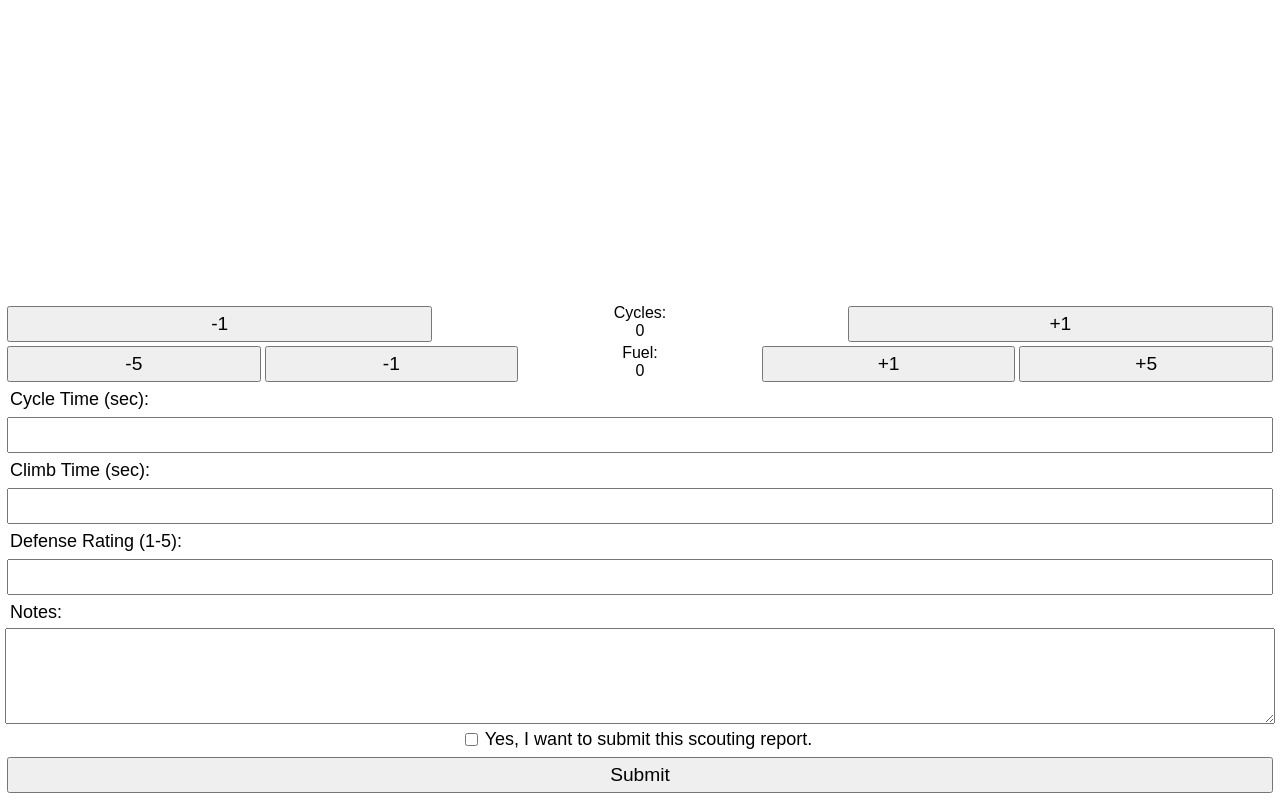
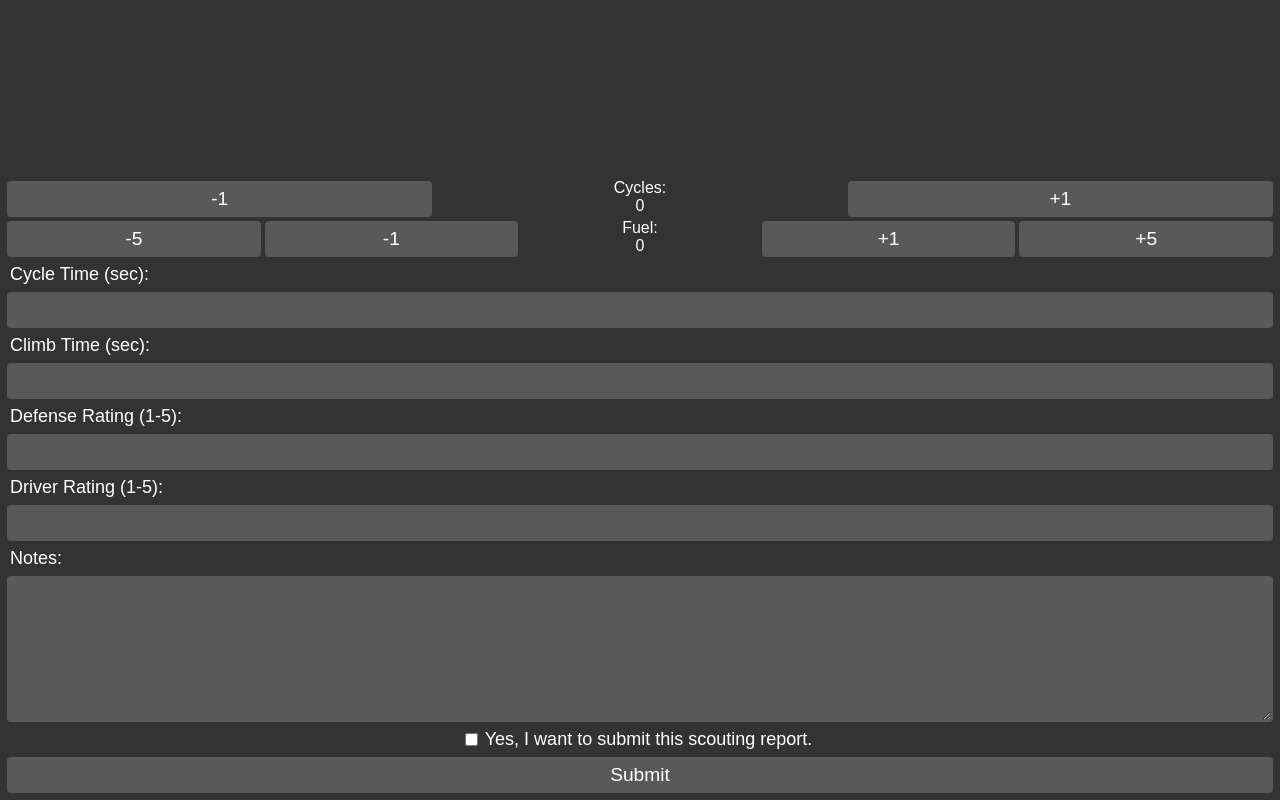
Before and after one commit to TheTridentGuy/birds-eye-v3, a Flask app: template templates/scout2026.html in a window 1280 px wide. Run offline with Flask 3, Linux system fonts and the light colour scheme; the template is opened without the code that fills it: most values are stand-ins (such as "Sample title", 1, 10 or a date in 2020); parts of the project's set-up code (start-up, migrations or seed data) failed here and were passed over.

Commit message:
minor updates

```diff
--- a/app.py
+++ b/app.py
@@ -1,6 +1,7 @@
 import datetime
 import logging
 import os
+import re
 
 import dotenv
 from flask import Flask, redirect, render_template, request
@@ -37,6 +38,10 @@ def matches_by_event(year, event_code):
     event_key = f"{year}{event_code}"
     event = tba.get_event(event_key)
     match_keys = [match_key.split("_")[1] for match_key in tba.get_match_keys_by_event(event_key)]
+    match_keys.sort(key=lambda c: (
+        {"pm": 0, "qm": 1, "ef": 2, "qf": 3, "sf": 4, "f": 5}.get(re.match(r"[a-z]*", c.lower())[0], 9),
+        *map(int, re.findall(r"\d+", c)),
+    ))
     return render_template("matches_by_event.html", year=year, event=event, match_keys=match_keys)
 
 
--- a/parse.py
+++ b/parse.py
@@ -30,7 +30,8 @@ def event_get_or_create(event_key):
 def match_get_or_create(event, match_code):
     match = db.match.find_unique(where={"code": match_code})
     if not match:
-        match = db.match.create(data={"code": match_code, "event_key": event.key, "ordinal": tba.get_match(f"{event.key}_{match_code}").get("time", 0)})
+        match = db.match.create(data={"code": match_code, "event_key": event.key,
+                                      "ordinal": tba.get_match(f"{event.key}_{match_code}").get("time", 0)})
     return match
 
 
@@ -44,6 +45,7 @@ def parse2026(form):
     cycle_time = form.get("cycle_time")
     climb_time = form.get("climb_time")
     defense_rating = form.get("defense_rating")
+    driver_rating = form.get("driver_rating")
     notes = form.get("notes")
     team = team_get_or_create(team_number)
     event = event_get_or_create(event_key)
@@ -63,6 +65,8 @@ def parse2026(form):
         data["climb_time"] = int(climb_time)
     if defense_rating:
         data["defense_rating"] = int(defense_rating)
+    if driver_rating:
+        data["driver_rating"] = int(driver_rating)
     if notes:
         data["notes"] = notes
     db.form2026.create(data=data)
--- a/static/style.css
+++ b/static/style.css
@@ -1,5 +1,7 @@
 * {
     font-family: sans-serif;
+    background-color: #333333;
+    color: white;
 }
 
 body {
@@ -29,10 +31,13 @@ body {
     flex: 1;
 }
 
-input, select, button, .red, .blue, .gray {
+input, select, button, textarea, .red, .blue, .gray {
     font-size: larger;
     padding: 5px;
     margin: 2px;
+    background: #595959;
+    border: 2px solid transparent;
+    border-radius: 4px;
 }
 
 label {
@@ -51,7 +56,6 @@ label:has(input:checked) {
 
 .red, .blue, .gray {
     border: 2px solid transparent;
-    color: white;
     border-radius: 4px;
 }
 
@@ -63,10 +67,6 @@ label:has(input:checked) {
     background: #4040ff;
 }
 
-.gray {
-    background: #595959;
-}
-
 span {
     text-align: center;
 }
--- a/templates/events_by_year.html
+++ b/templates/events_by_year.html
@@ -9,7 +9,8 @@
 </head>
 <body>
 {% for event in featured_events %}
-    <a href="/{{ year }}/{{ event["event_code"] }}" class="gray">{{ event["name"] }} ({{ event["event_type_string"] }})</a>
+    <a href="/{{ year }}/{{ event["event_code"] }}" class="gray">{{ event["name"] }}
+        ({{ event["event_type_string"] }})</a>
 {% endfor %}
 </body>
 </html>
--- a/templates/scout.html
+++ b/templates/scout.html
@@ -58,7 +58,7 @@
                     "form": load_form()
                 })
             }).then(() => {
-                location.href = "/"
+                location.href = location.pathname.split("/").slice(0, -2).join("/")
             })
         }
     </script>
--- a/templates/scout2026.html
+++ b/templates/scout2026.html
@@ -29,6 +29,9 @@
         <label for="defense-rating" class="flex">Defense Rating (1-5):</label>
         <input type="number" id="defense-rating"
                oninput="update_form('defense_rating', ()=>{return $('#defense-rating').value})">
+        <label for="driver-rating" class="flex">Driver Rating (1-5):</label>
+        <input type="number" id="driver-rating"
+               oninput="update_form('driver_rating', ()=>{return $('#driver-rating').value})">
         <label for="notes">Notes:</label>
         <textarea name="notes" id="notes" rows="6"
                   oninput="update_form('notes', ()=>{return $('#notes').value})"></textarea>
@@ -49,6 +52,9 @@
         display_form("defense_rating", (value) => {
             $("#defense-rating").value = value
         })
+        display_form("driver_rating", (value) => {
+            $("#driver-rating").value = value
+        })
         display_form("notes", (value) => {
             $("#notes").value = value
         })
```
Also changed, not shown: 1 other file.
